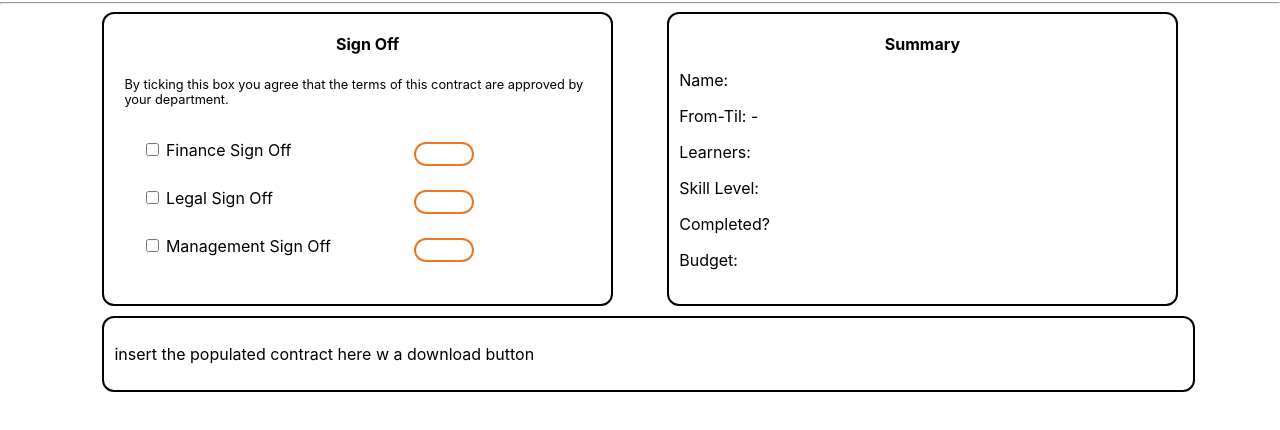
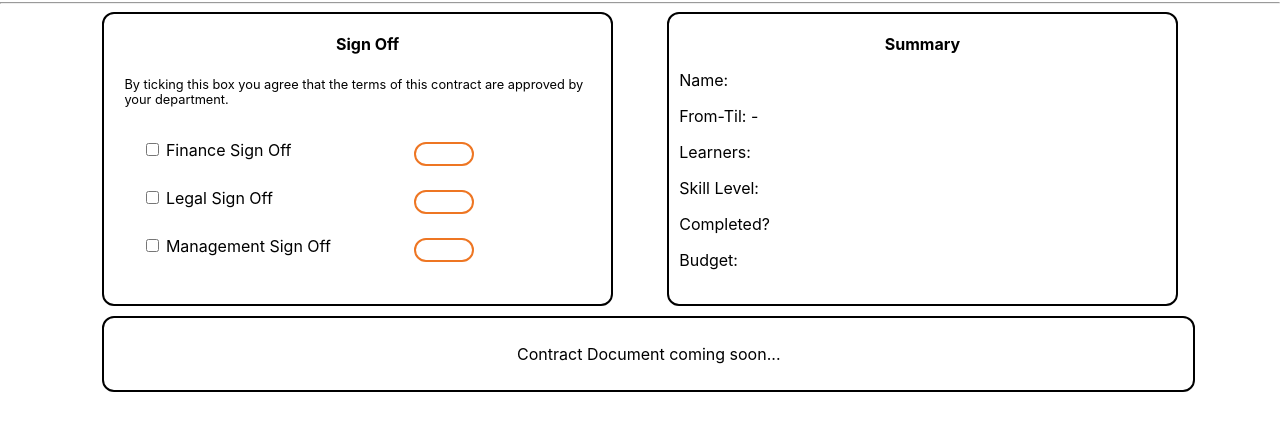
Before and after one commit to SchoolOfCode/front-end-week-8-project-team-posm, a React app: page /contract-page/1 in a window 1280 px wide. Shown: the part 84-514 px from the top of the page. Built offline with nearby package versions, Linux system fonts and the light colour scheme; no server answers.

Commit message:
contract-coming-soon

```diff
--- a/src/components/Dashboard/ContractPage.css
+++ b/src/components/Dashboard/ContractPage.css
@@ -29,4 +29,5 @@
   width: 83.5vw;
   display: inline-block;
   padding: 10px;
+  text-align: center;
 }
--- a/src/components/Dashboard/ContractPage.js
+++ b/src/components/Dashboard/ContractPage.js
@@ -39,7 +39,7 @@ function ContractPage({ handleCheckboxChange, isChecked }) {
         <p>Budget: {contractData.budget}</p>
       </div>
       <div className="contract" id="left">
-        <p>insert the populated contract here w a download button</p>
+        <p>Contract Document coming soon...</p>
       </div>
     </wrapper>
   );
```
